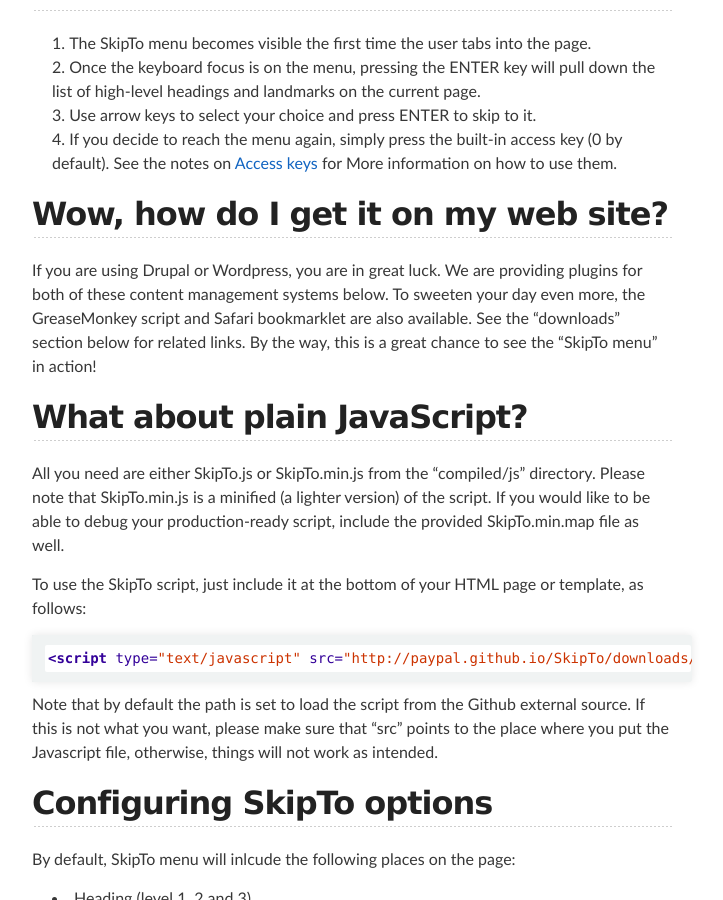
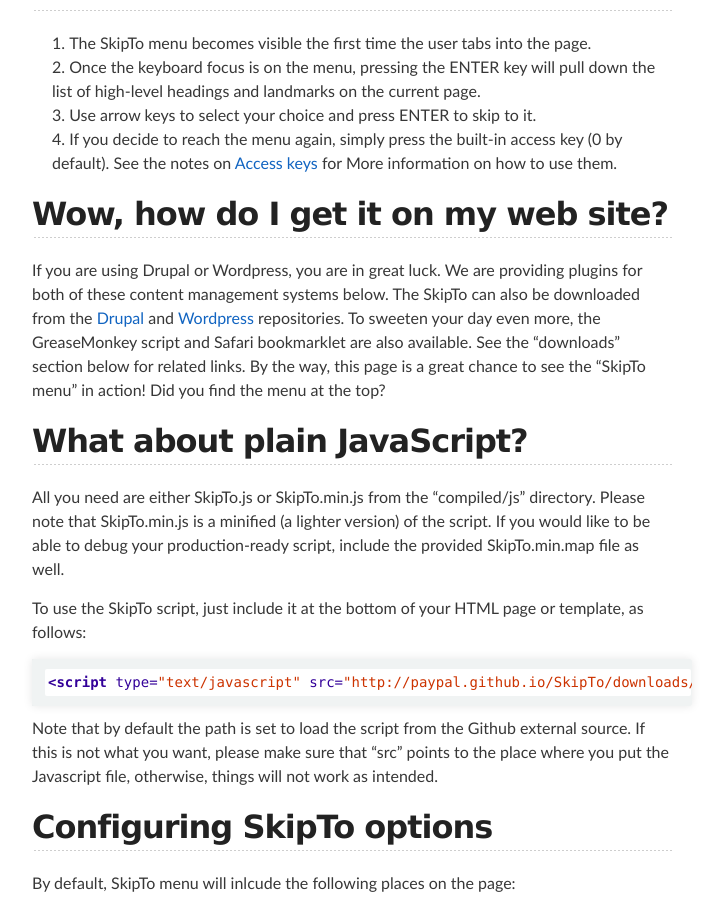
Before and after one commit to paypal/skipto, a Jekyll site: the page built from index.md, in a window 1280 px wide and 900 px high, scrolled down 647 px. Shown: the whole window, without its empty margins (288-1011 px from the left). Built offline with Jekyll 4.4.1, drawn with Linux system fonts in a browser that asks for light colours; Markdown is read by kramdown in place of the engine named in the settings.

Commit message:
- Added links to SkipTo plugins in Drupal and Wordpress repositories respectively.

```diff
--- a/index.md
+++ b/index.md
@@ -19,8 +19,9 @@ The SkipTo script creates a drop-down menu consisting of the links to the import
 4.  If you decide to reach the menu again, simply press the built-in access key (0 by default). See the notes on [Access keys](#access-keys) for More information on how to use them.
 
 ## Wow, how do I get it on my web site?
-If you are using Drupal or Wordpress, you are in great luck. We are providing plugins for both of these content management systems below. To sweeten your day even more, the GreaseMonkey script and Safari bookmarklet are also available.
-See the "downloads" section below for related links. By the way, this is a great chance to see the "SkipTo menu" in action!
+If you are using Drupal or Wordpress, you are in great luck. We are providing plugins for both of these content management systems below. The SkipTo can also be downloaded from the [Drupal](https://drupal.org/project/SkipTo) and [Wordpress](http://wordpress.org/plugins/skip-to/) repositories.
+To sweeten your day even more, the GreaseMonkey script and Safari bookmarklet are also available. See the "downloads" section below for related links.
+By the way, this page is a great chance to see the "SkipTo menu" in action! Did you find the menu at the top?
 
 ## What about plain JavaScript?
 All you need are either SkipTo.js or SkipTo.min.js from the "compiled/js" directory. Please note that SkipTo.min.js is a minified (a lighter version) of the script.
```
